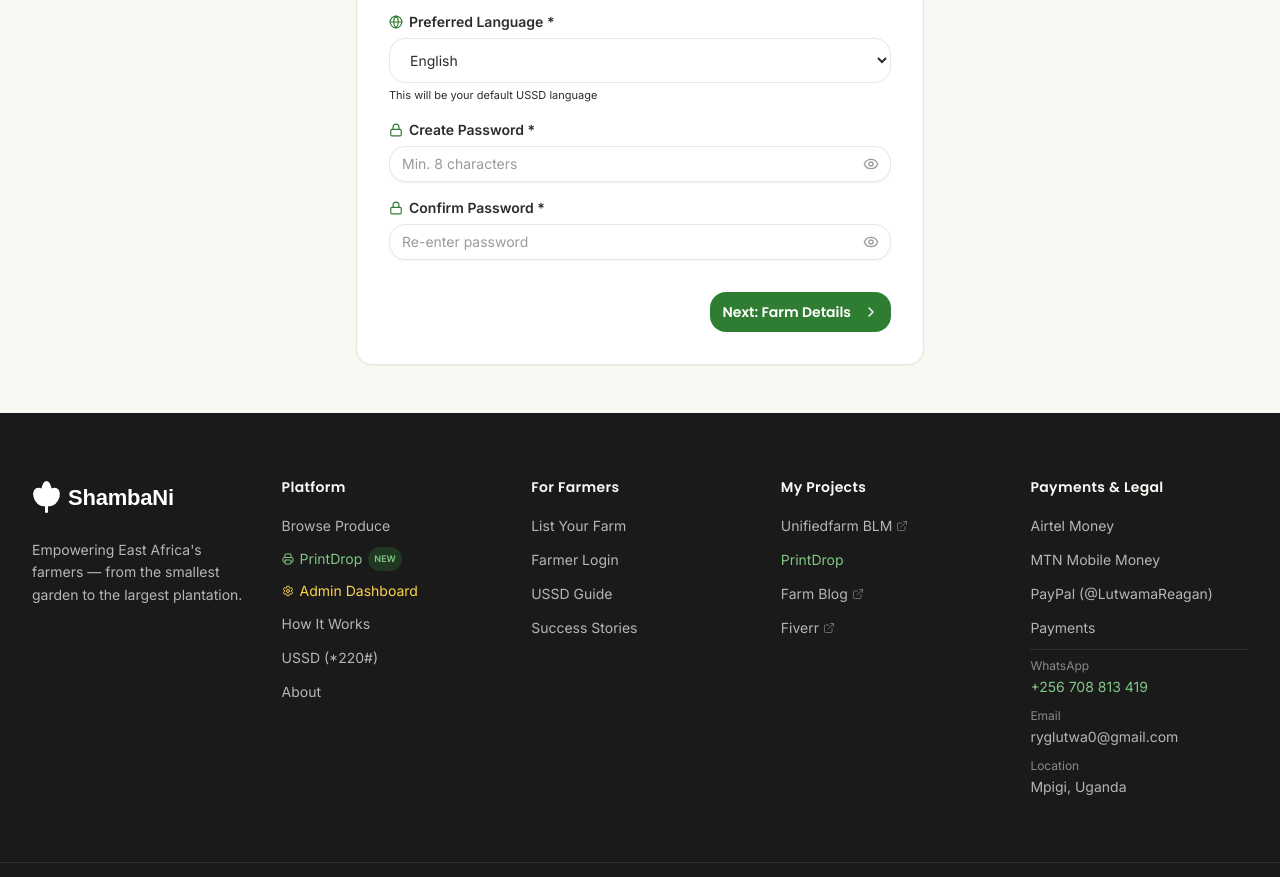
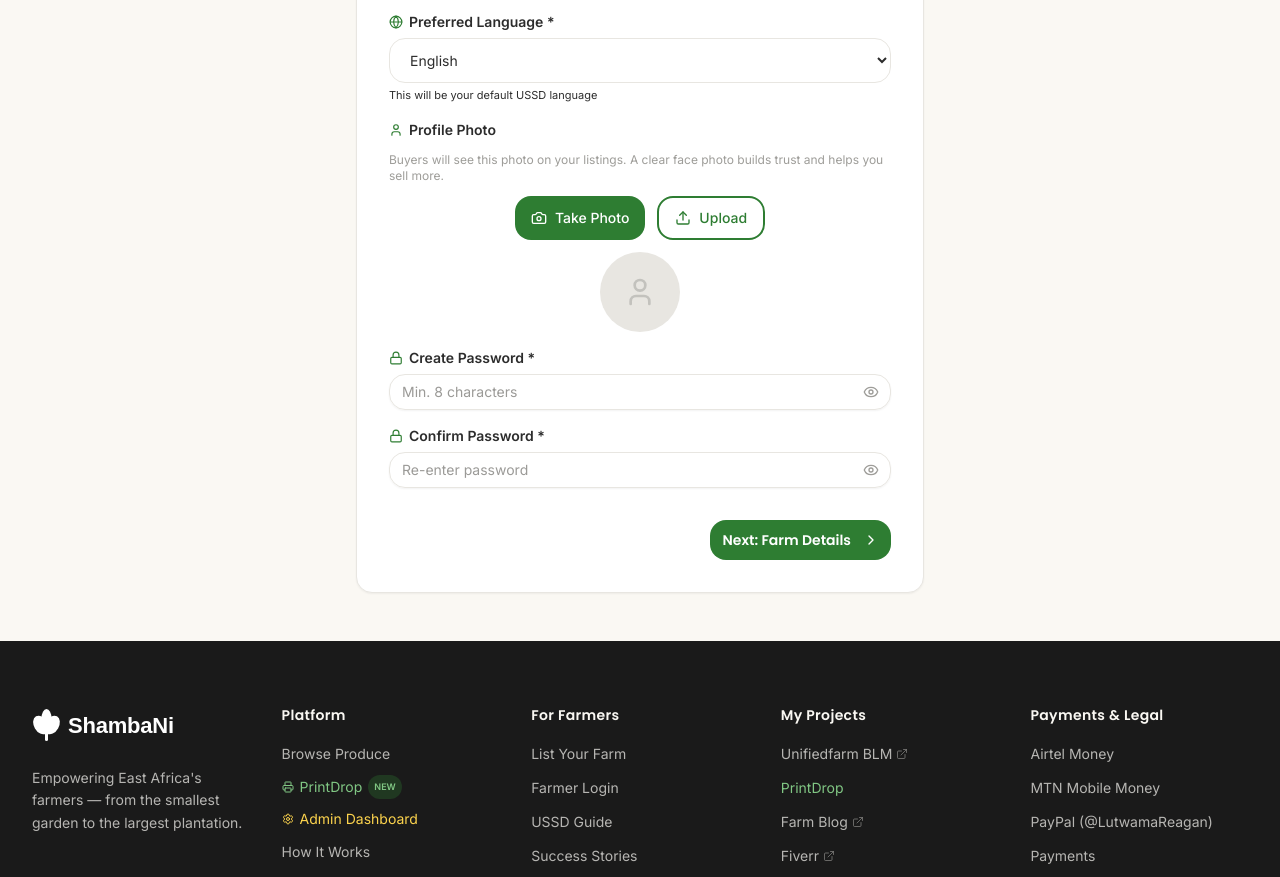
Before and after one commit to ReaganLutwa/Shambani-marketplace, a React (Vite) app: page /#/farmer-register in a window 1280 px wide. Shown: the part 860-1737 px from the top of the page. Built offline with nearby package versions, Linux system fonts and the light colour scheme.

Commit message:
Fix ProfilePhotoUpload rendering in farmer registration Step 1

```diff
--- a/src/pages/FarmerRegister.tsx
+++ b/src/pages/FarmerRegister.tsx
@@ -535,8 +535,18 @@ function Step1Personal({
           <p className="text-[11px] text-info mt-1">{t('farmerRegister.languageNote')}</p>
         </motion.div>
 
+        {/* Profile Photo */}
+        <motion.div custom={5} variants={fadeUp} initial="hidden" animate="visible">
+          <ProfilePhotoUpload
+            value={watch('profilePhoto')}
+            onChange={(url) => setValue('profilePhoto', url || '', { shouldValidate: true })}
+            label="Profile Photo"
+            description="Buyers will see this photo on your listings. A clear face photo builds trust and helps you sell more."
+          />
+        </motion.div>
+
         {/* Password */}
-        <motion.div custom={5} variants={fadeUp} initial="hidden" animate="visible">
+        <motion.div custom={6} variants={fadeUp} initial="hidden" animate="visible">
           <Label htmlFor="password" className="text-sm font-semibold text-charcoal flex items-center gap-1.5">
             <Lock className="w-3.5 h-3.5 text-leaf" />
             {t('farmerRegister.password')} *
```
